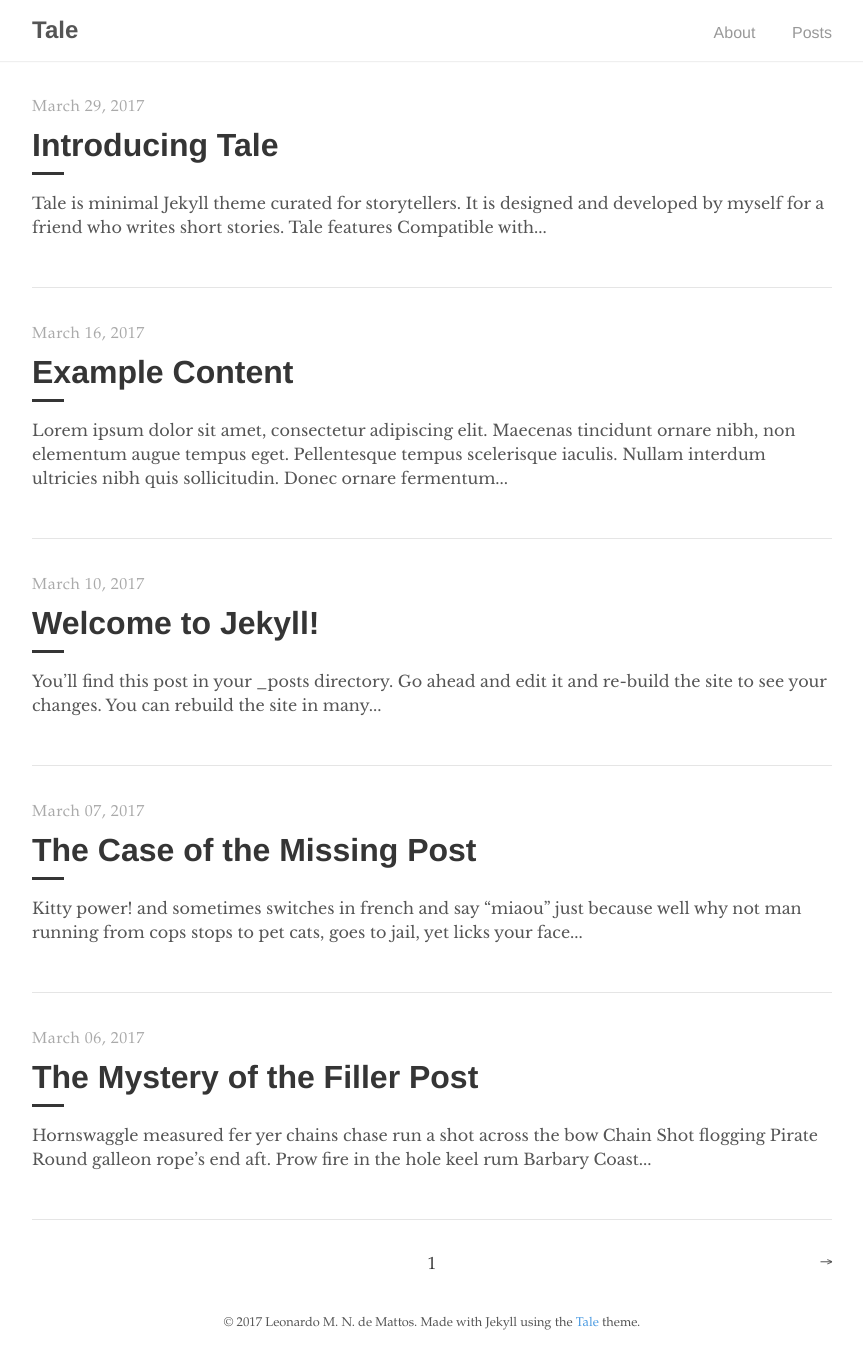
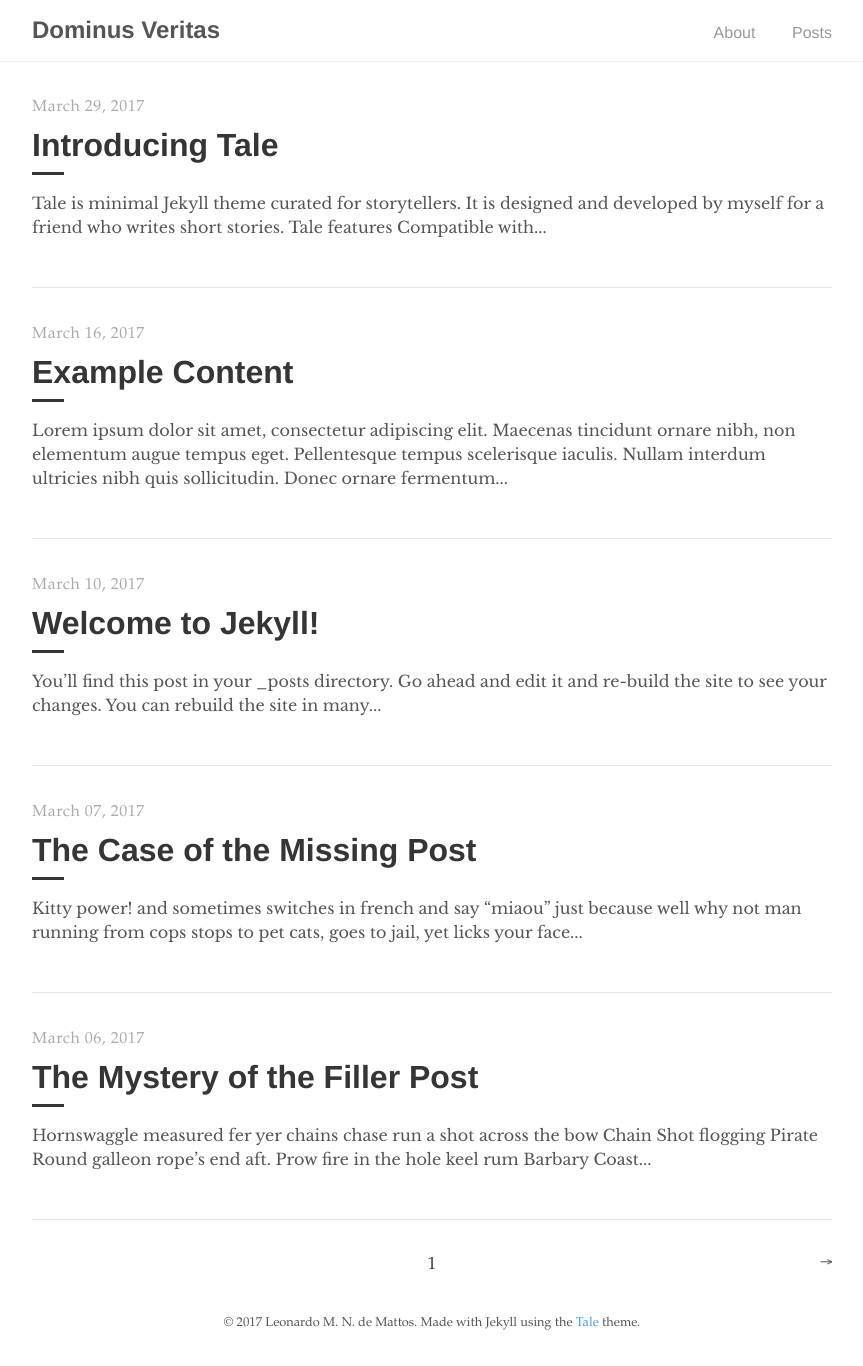
Before and after one commit to ldemattos/ldemattos.github.io, a Jekyll site: the page built from index.html, in a window 1280 px wide. Shown: the whole page, without its empty margins (208-1071 px from the left). Built offline with Jekyll 4.4.1, drawn with Linux system fonts in a browser that asks for light colours; the list of posts is cut into pages by our own code.

Commit message:
More configs...

```diff
--- a/_config.yml
+++ b/_config.yml
@@ -2,10 +2,10 @@
 permalink:      /:year-:month-:day/:title
 
 # Setup
-title:          Tale
+title:          Dominus Veritas
 paginate:       5
 baseurl:        ""
-url:            "https://chesterhow.github.io/tale"
+url:            "https://ldemattos.github.io/"
 
 # Assets
 sass:
@@ -18,7 +18,7 @@ markdown:       kramdown
 # About
 author:
   name:         Leonardo M. N. de Mattos
-  url:          http://ldemattos.github.io
+  url:          https://ldemattos.github.io
   email:        leonardo@mattos.eng.br
 
 # Custom vars
```
